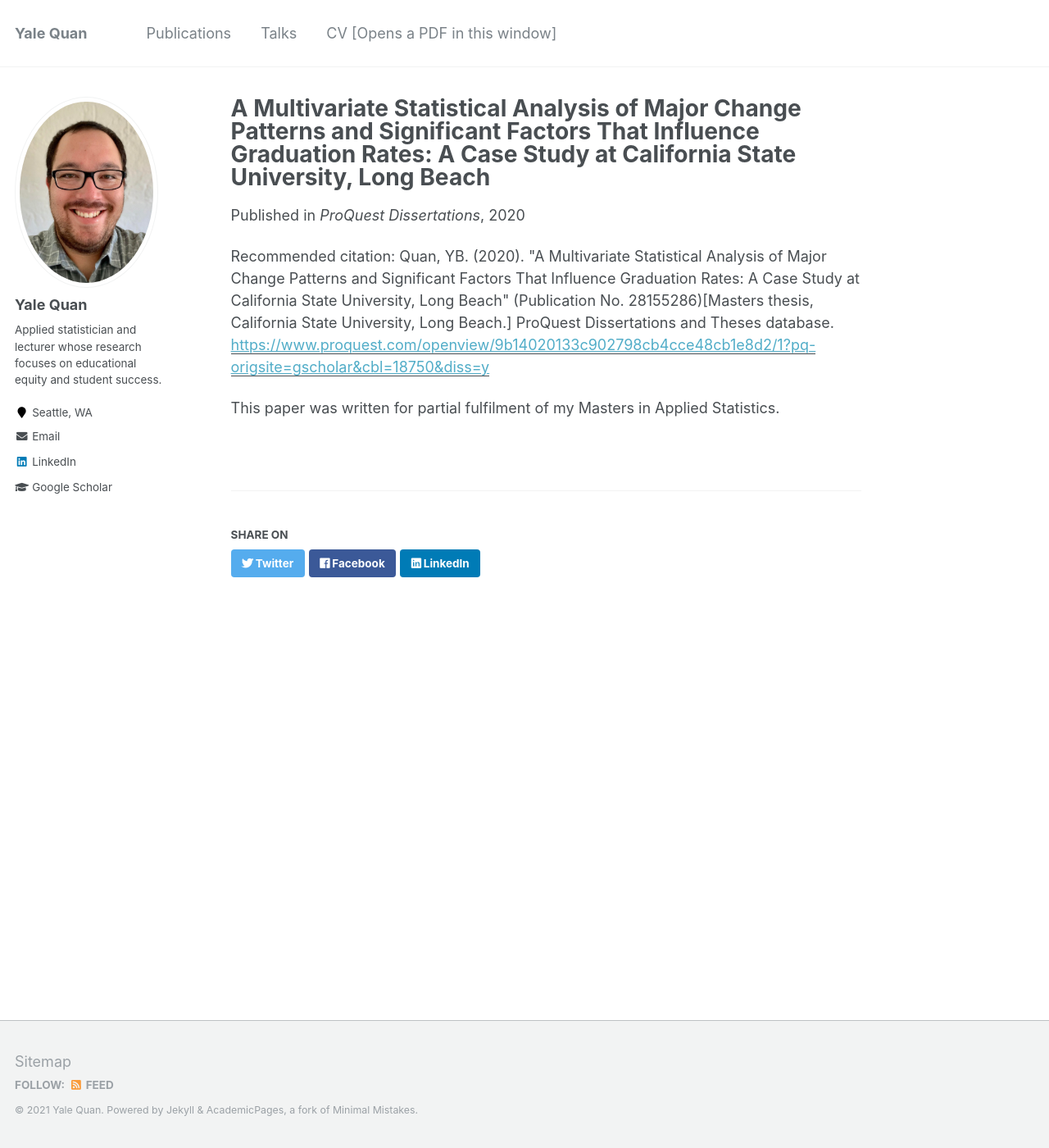
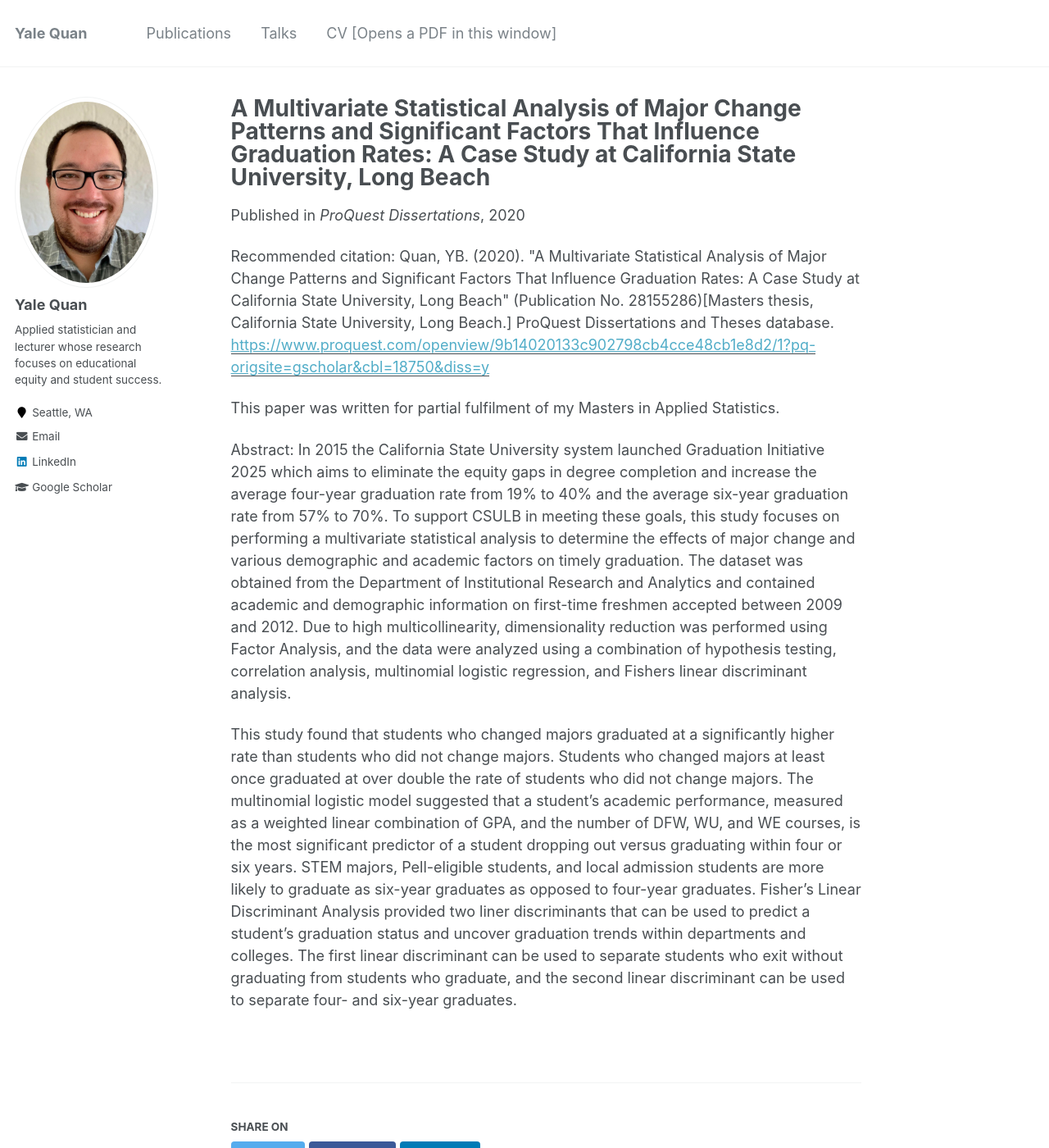
Before and after one commit to yalequan/yalequan.github.io, a Jekyll site: the page built from _publications/MS_Thesis.md, in a window 1280 px wide and 1400 px high. Shown: the whole window at 82% size. Built offline with Jekyll 4.4.1, drawn with Linux system fonts in a browser that asks for light colours.

Commit message:
Update MS_Thesis.md
Added abstract

```diff
--- a/_publications/MS_Thesis.md
+++ b/_publications/MS_Thesis.md
@@ -9,3 +9,18 @@ paperurl: 'https://www.proquest.com/openview/9b14020133c902798cb4cce48cb1e8d2/1?
 citation: 'Quan, YB. (2020). &quot;A Multivariate Statistical Analysis of Major Change Patterns and Significant Factors That Influence Graduation Rates: A Case Study at California State University, Long Beach&quot; (Publication No. 28155286)[Masters thesis, California State University, Long Beach.] ProQuest Dissertations and Theses database.'
 ---
 This paper was written for partial fulfilment of my Masters in Applied Statistics.
+
+Abstract: In 2015 the California State University system launched Graduation Initiative 2025
+which aims to eliminate the equity gaps in degree completion and increase the average four-year
+graduation rate from 19% to 40% and the average six-year graduation rate from 57% to 70%. To
+support CSULB in meeting these goals, this study focuses on performing a multivariate
+statistical analysis to determine the effects of major change and various demographic and
+academic factors on timely graduation. The dataset was obtained from the Department of
+Institutional Research and Analytics and contained academic and demographic information on
+first-time freshmen accepted between 2009 and 2012. Due to high multicollinearity,
+dimensionality reduction was performed using Factor Analysis, and the data were analyzed using
+a combination of hypothesis testing, correlation analysis, multinomial logistic regression, and
+Fishers linear discriminant analysis.
+
+
+This study found that students who changed majors graduated at a significantly higher rate than students who did not change majors. Students who changed majors at least once graduated at over double the rate of students who did not change majors. The multinomial logistic model suggested that a student’s academic performance, measured as a weighted linear combination of GPA, and the number of DFW, WU, and WE courses, is the most significant predictor of a student dropping out versus graduating within four or six years. STEM majors, Pell-eligible students, and local admission students are more likely to graduate as six-year graduates as opposed to four-year graduates. Fisher’s Linear Discriminant Analysis provided two liner discriminants that can be used to predict a student’s graduation status and uncover graduation trends within departments and colleges. The first linear discriminant can be used to separate students who exit without graduating from students who graduate, and the second linear discriminant can be used to separate four- and six-year graduates.
```
